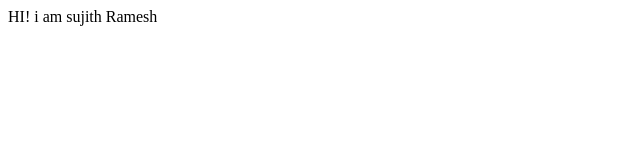
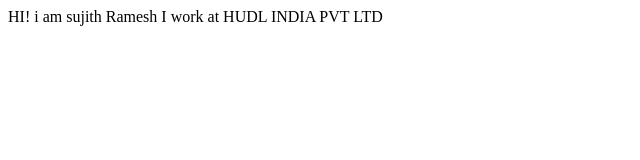
Before and after one commit to sujithramesh/sujithramesh-site, a plain HTML site: page index.html in a window 1280 px wide. Shown: the whole page, without its empty margins (0-640 px from the left). Drawn offline with Linux system fonts and the light colour scheme.

Commit message:
docs: added company name

```diff
--- a/index.html
+++ b/index.html
@@ -4,9 +4,11 @@
     <meta charset="UTF-8">
     <meta http-equiv="X-UA-Compatible" content="IE=edge">
     <meta name="viewport" content="width=device-width, initial-scale=1.0">
-    <title>sujithramesh site</title>
+    <title>sujithRamesh site</title>
 </head>
 <body>
     HI! i am sujith Ramesh
+
+    I work at HUDL INDIA PVT LTD
 </body>
 </html>
```
